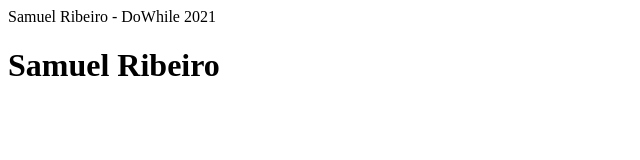
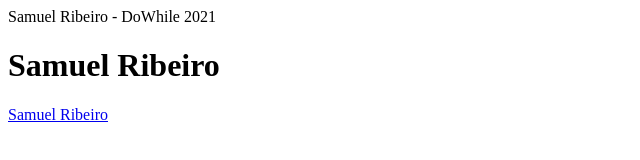
Before and after one commit to s4mp41xao/DoWhile-2021---NLWHeat, a plain HTML site: page index.html in a window 1280 px wide. Shown: the whole page, without its empty margins (0-640 px from the left). Drawn offline with Linux system fonts and the light colour scheme.

Commit message:
base html

```diff
--- a/index.html
+++ b/index.html
@@ -6,6 +6,6 @@
 
     <body>
         <h1>Samuel Ribeiro</h1>
-        <a href="https://instagram.com/samribe_"></a>
+        <a href="https://instagram.com/samribe_">Samuel Ribeiro</a>
     </body>
 </html>
```
